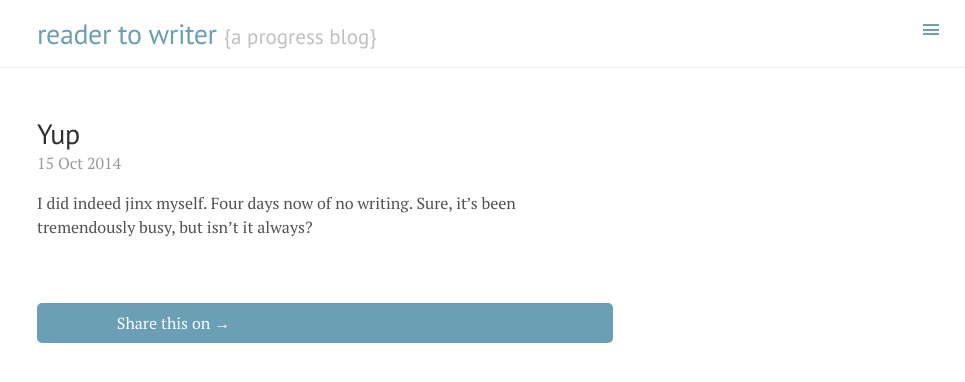
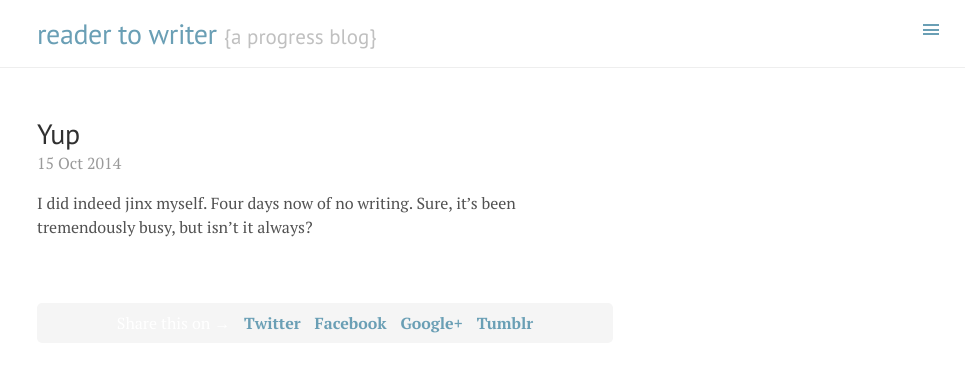
Before and after one commit to readertowriter/readertowriter.github.io, a Jekyll site: the page built from _posts/2014-10-15-Yup.md, in a window 1280 px wide. Shown: the top 382 px of the page, without its empty margins (315-1280 px from the left). Built offline with Jekyll 4.4.1, drawn with Linux system fonts in a browser that asks for light colours; Markdown is read by kramdown in place of the engine named in the settings.

Commit message:
new social sharing stuff

```diff
--- a/public/css/lanyon.css
+++ b/public/css/lanyon.css
@@ -575,3 +575,26 @@
 .layout-reverse.sidebar-overlay #sidebar-checkbox:checked ~ .sidebar {
   box-shadow: -.25rem 0 .5rem rgba(0,0,0,.1);
 }
+
+/*
+ * Social Sharing on Posts
+ */
+
+.share {
+    text-align: center;
+    background: #f5f5f5;
+    color: white;
+    padding: 8px 15px;
+    border-radius: 5px;
+    margin: 3em 0;
+
+    a {
+        font-weight: 700;
+        color: #6a9fb5;
+        margin-left: 10px;
+
+        &:hover {
+            border-bottom: 1px dashed #fff;
+        }
+    }
+}
--- a/public/css/poole.css
+++ b/public/css/poole.css
@@ -427,27 +427,3 @@
     border-bottom-right-radius: 4px;
   }
 }
-
-
-/*
- * Social Sharing on Posts
- */
-
-.share {
-    text-align: center;
-    background: #6a9fb5;
-    color: white;
-    padding: 8px 15px;
-    border-radius: 5px;
-    margin: 3em 0;
-
-    a {
-        font-weight: 700;
-        color: white;
-        margin-left: 10px;
-
-        &:hover {
-            border-bottom: 1px dashed #fff;
-        }
-    }
-}
```
